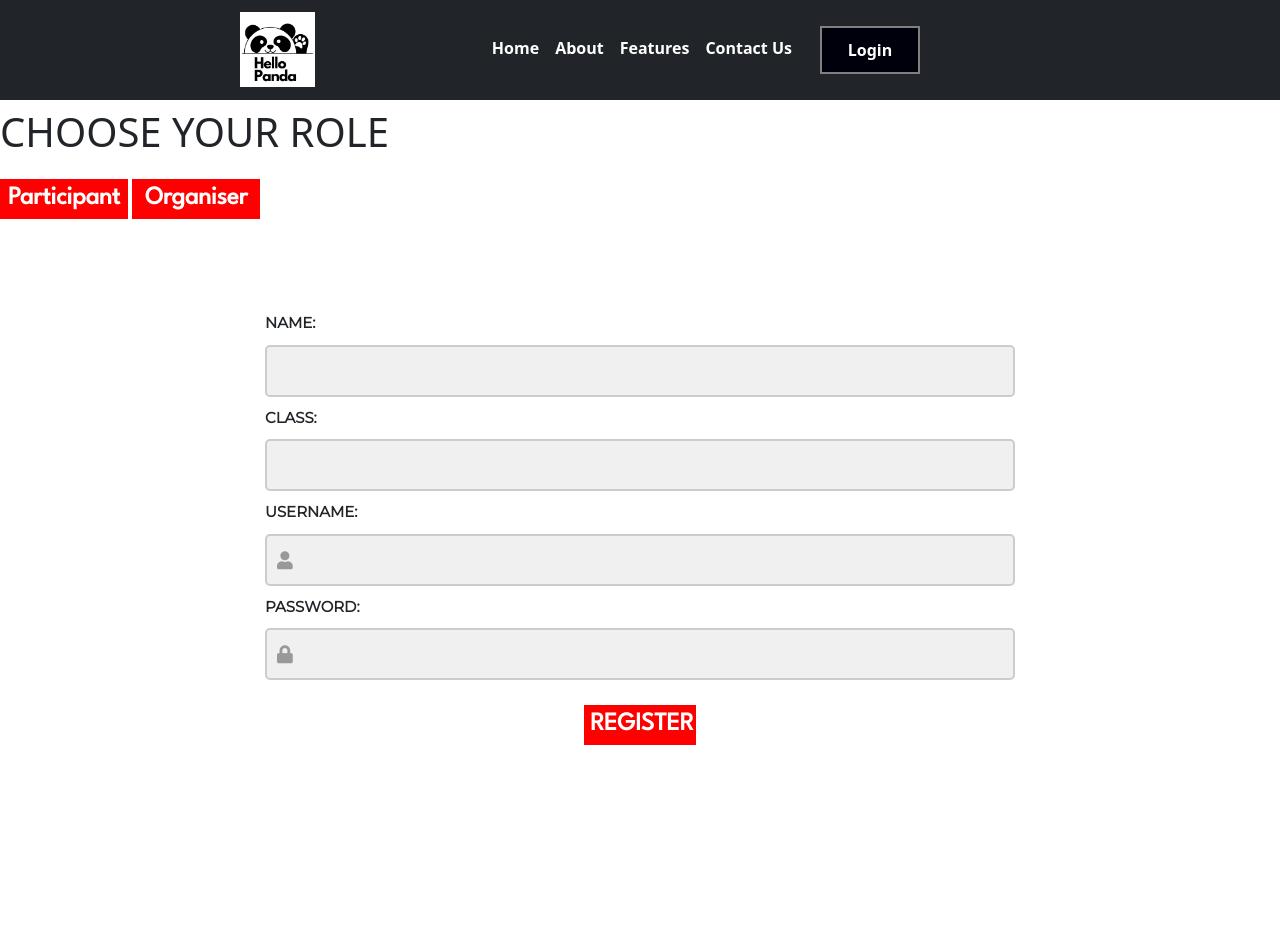
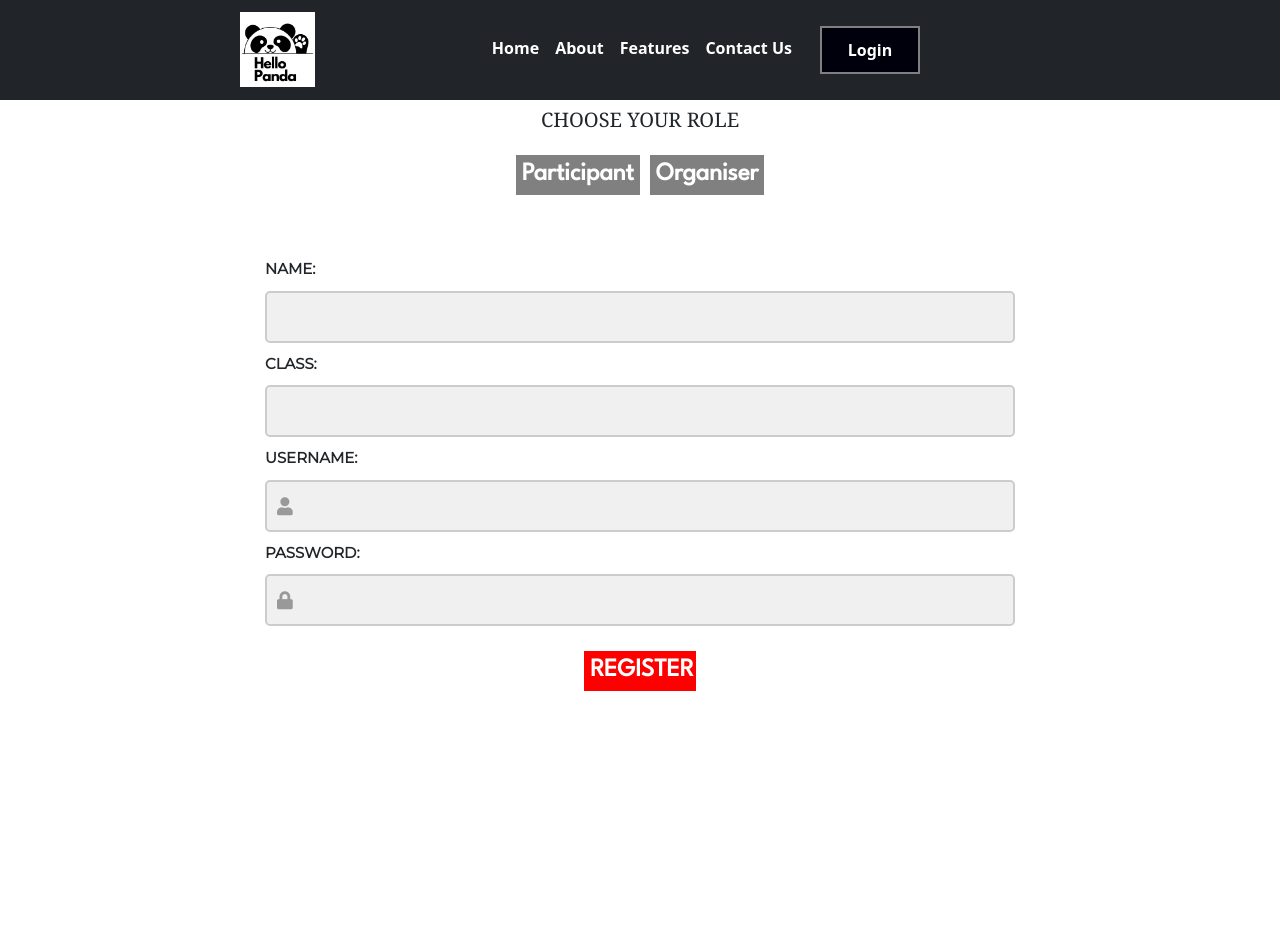
Before and after one commit to nyjc-computing-2425/hellopanda, a Flask app: page /register in a window 1280 px wide. Shown: the part 25-954 px from the top of the page. After the commit the page ends 716 px from the top, so only its background shows below. Run offline with Flask 3, Linux system fonts and the light colour scheme.

Commit message:
fixed buttons for register page

```diff
--- a/templates/pages/register/register.css
+++ b/templates/pages/register/register.css
@@ -5,8 +5,8 @@
 	width:100%;
 	height:100vh;
 	flex-direction:column;
-	gap:10px;
-    margin-top: -90px;
+	gap: 10px;
+    margin-top: -140px;
 	}
 
 	.input-box{
@@ -38,7 +38,7 @@
 		font-family: montserrat;
 	}
 
-	button{
+	.reg-button{
 		margin-top: 15px;
 		width: 10%;
 		font-size: 25px;
@@ -49,24 +49,38 @@
 		border-style: none;
 	}
 
-	button:hover{
+	.reg-button:hover{
 		box-shadow: 0 8px 16px 0 rgba(0,0,0,0.2), 0 6px 20px 0 rgba(0,0,0,0.19);
 	}
 
-	.role-select{
+	.role-select {
 		display: flex;
-		gap: 10px;
-		justify-content: center;
+		flex-direction: column;
 		align-items: center;
+		gap: 5px;
+		margin-bottom: 20px;
 	}
 
 	.role-button{
-		margin-top: 15px;
-		width: 10%;
+		margin-top: 10px;
+		width: 50%;
 		font-size: 25px;
 		background: grey;
 		font-family: league spartan;
 		color: white;
 		font-weight: 900;
 		border-style: none;
+
 	}
+
+	.role-buttons {
+		display: flex;
+		gap: 10px;
+		justify-content: center;
+	}
+
+	.role-button.selected {
+		background-color: black;
+		color: white;
+		border-color: #333;
+	}
--- a/templates/pages/register/register.html
+++ b/templates/pages/register/register.html
@@ -5,11 +5,13 @@
 	<link href='https://fonts.googleapis.com/css?family=League Spartan' rel='stylesheet'>
 {% endblock %}
 {% block content %}
-	<form action = '/login' method="POST">
+	<form action = '/register' method="POST">
 	<div class="role-select">
-		<h1>CHOOSE YOUR ROLE</h1>
-		<button type="button" class="role-button" onclick="selectRole('participant')">Participant</button>
-		<button type="button" class="role-button" onclick="selectRole('organiser')">Organiser</button>
+		<h5 style="font-family: 'Georgia', serif;">CHOOSE YOUR ROLE</h5>
+		<div class="role-buttons">
+			<button type="button" class="role-button" onclick="selectRole('participant')">Participant</button>
+			<button type="button" class="role-button" onclick="selectRole('organiser')">Organiser</button>
+		</div>
 		<input type="hidden" name="role" id="role-field" value="">
 	</div>
 	<div class="container">
@@ -31,11 +33,25 @@
 			<i class="fas fa-lock"></i>
 			<input id='pass-field' type='password' name='password'  value=''>
 		</div>
-	<button type="submit">REGISTER</button>
+	<button type="submit" class="reg-button">REGISTER</button>
 	</form>
 	</div>
+
+	<script>
+		function selectRole(role) {
+			const buttons = document.querySelectorAll(".role-button");
+			buttons.forEach(button => {
+				button.classList.remove("selected");
+			});
+			const clickedButton = Array.from(buttons).find(button => button.textContent.toLowerCase() === role);
+			if (clickedButton) {
+				clickedButton.classList.add("selected");
+			}
+		}
+	</script>
+
 {% endblock %}
 
 {% block css %}
-    {% include "/pages/login/login.css" %}
+    {% include "/pages/register/register.css" %}
 {% endblock %}
```
